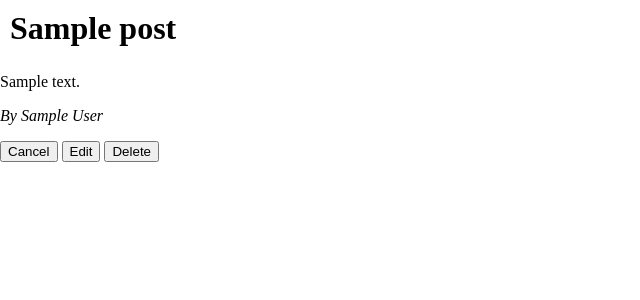
After one commit to Jared-Enck/New-Exercises, a Flask app: page /posts/1 in a window 1280 px wide. The commit adds this page. Shown: the top 300 px of the page, without its empty margins (0-640 px from the left). Run offline with Flask 2, Linux system fonts and the light colour scheme; tables that the repository leaves empty hold one stand-in row (values such as "Sample post").

```diff
--- a/Python/Flask/PostgreSQL/flask-blogly/app.py
+++ b/Python/Flask/PostgreSQL/flask-blogly/app.py
@@ -38,7 +38,7 @@ def add_user_form():
 
 @app.route('/users/new', methods=['POST'])
 def process_add_user_form():
-    """Take values from add user from and add to db"""
+    """Take values from add user form and add to db"""
 
     first_name = request.form['first_name']
     last_name = request.form['last_name']
@@ -56,12 +56,13 @@ def info_page(user_id):
     """Shows user info"""
 
     user = User.query.get_or_404(user_id)
+    posts = Post.query.filter(Post.user_id == user.id)
 
-    return render_template('info.html', user=user)
+    return render_template('info.html', user=user, posts=posts)
 
 @app.route('/users/<int:user_id>/edit')
 def edit_user(user_id):
-    """Show edit user page"""
+    """Show edit user form"""
 
     user = User.query.get_or_404(user_id)
 
@@ -103,15 +104,23 @@ def show_post_form(user_id):
 
 @app.route('/users/<int:user_id>/posts/new', methods=['POST'])
 def process_add_post_form(user_id):
-    """Take values from add post from and add to db"""
+    """Take values from add post form and add to db"""
 
-    title = request.form['title']
-    content = request.form['content']
     user = User.query.get_or_404(user_id)
 
-    post = Post(title=title,content=content,user=user)
+    post = Post(title=request.form['title'],content=request.form['content'],user_id=user.id)
 
     db.session.add(post)
     db.session.commit()
 
-    return redirect('/users/{{user.id}}')
+    flash(f"Post '{post.title}' added.")
+
+    return redirect(f'/users/{user.id}')
+
+@app.route('/posts/<int:post_id>')
+def show_post(post_id):
+    """Show post info"""
+
+    post = Post.query.get_or_404(post_id)
+
+    return render_template('show_post.html', post=post)
--- a/Python/Flask/PostgreSQL/flask-blogly/models.py
+++ b/Python/Flask/PostgreSQL/flask-blogly/models.py
@@ -25,6 +25,8 @@ class Post(db.Model):
 
     id = db.Column(db.Integer, primary_key=True, autoincrement=True)
     title = db.Column(db.String(50), nullable=False)
-    content = db.Column(db.String, nullable=False)
-    created_at = db.Column(db.DateTime(timezone=True), server_default=func.now())
+    content = db.Column(db.String(300), nullable=False)
+    created_at = db.Column(db.DateTime(timezone=True), nullable=False, server_default=func.now())
     user_id = db.Column(db.Integer, db.ForeignKey('users.id'))
+
+    user_post = db.relationship('User', backref='posts')
--- a/Python/Flask/PostgreSQL/flask-blogly/templates/add_post.html
+++ b/Python/Flask/PostgreSQL/flask-blogly/templates/add_post.html
@@ -9,7 +9,7 @@
         <input type="text" name="title" placeholder="Enter a title">
 
         <label for="content">Content</label>
-        <input type="text" name="content">
+        <textarea name="content"></textarea>
 
         <button formaction="/users/{{user.id}}" formmethod="GET">Cancel</button>
         <button formaction="/users/{{user.id}}/posts/new" formmethod="POST">Add</button>
--- /dev/null
+++ b/Python/Flask/PostgreSQL/flask-blogly/templates/show_post.html
@@ -0,0 +1,17 @@
+{%extends 'base.html'%}
+
+{%block title%}Post Info{%endblock%}
+
+{%block content%}
+<h1>{{post.title}}</h1>
+
+<p>{{post.content}}</p>
+<p style="font-style: italic;">By {{post.user_post.first_name}} {{post.user_post.last_name}}</p>
+
+<form>
+    <button formaction="/users/{{ post.user_id }}">Cancel</button>
+    <button formaction="/posts/{{ post.id }}/edit">Edit</button>
+    <button formaction="/posts/{{ post.id }}/delete">Delete</button>
+</form>
+
+{%endblock%}
```
Also changed, not shown: Python/Flask/PostgreSQL/flask-blogly/seed.py (+10 -1 lines), Python/Flask/PostgreSQL/flask-blogly/templates/info.html (+7 -0 lines).
